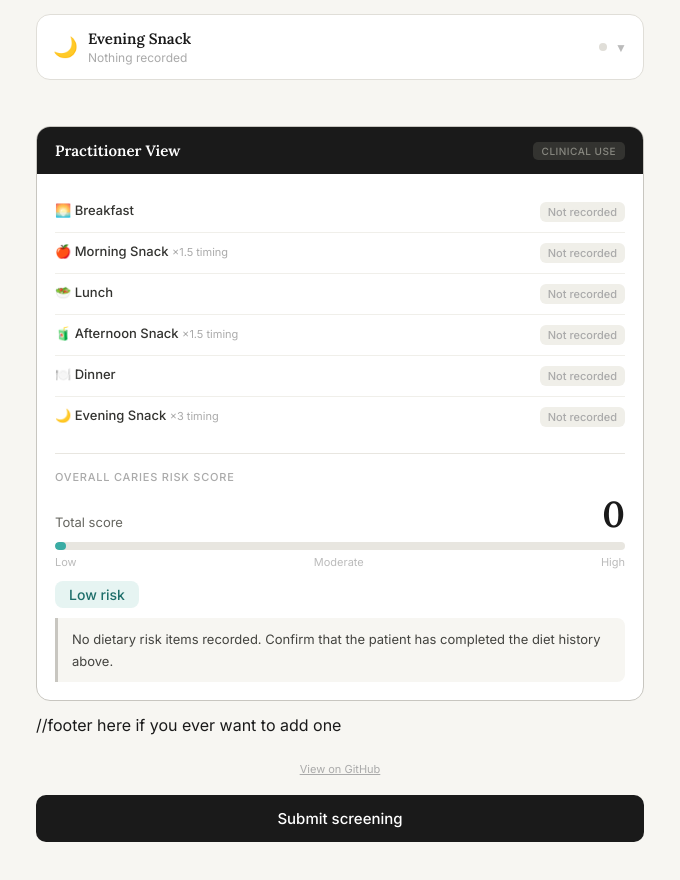
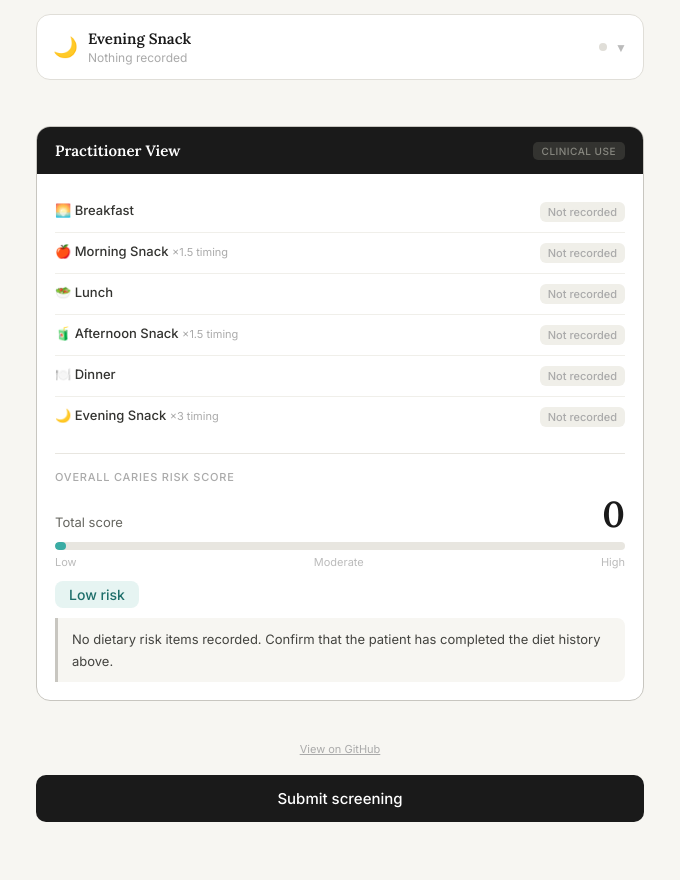
Before and after one commit to dentiite/diet-analysis-app, an Electron app: page docs/index.html in a window 680 px wide. Shown: the part 1165-2045 px from the top of the page. Drawn offline with Linux system fonts and the light colour scheme.

Commit message:
Update index.html

```diff
--- a/docs/index.html
+++ b/docs/index.html
@@ -371,7 +371,7 @@
       </div>
     </div>
 
-    //footer here if you ever want to add one
+    <!footer here if you ever want to add one>
     <p class="footer">
       <br>
       <a href="https://github.com/dentiite/diet-analysis-app">View on GitHub</a>
```
